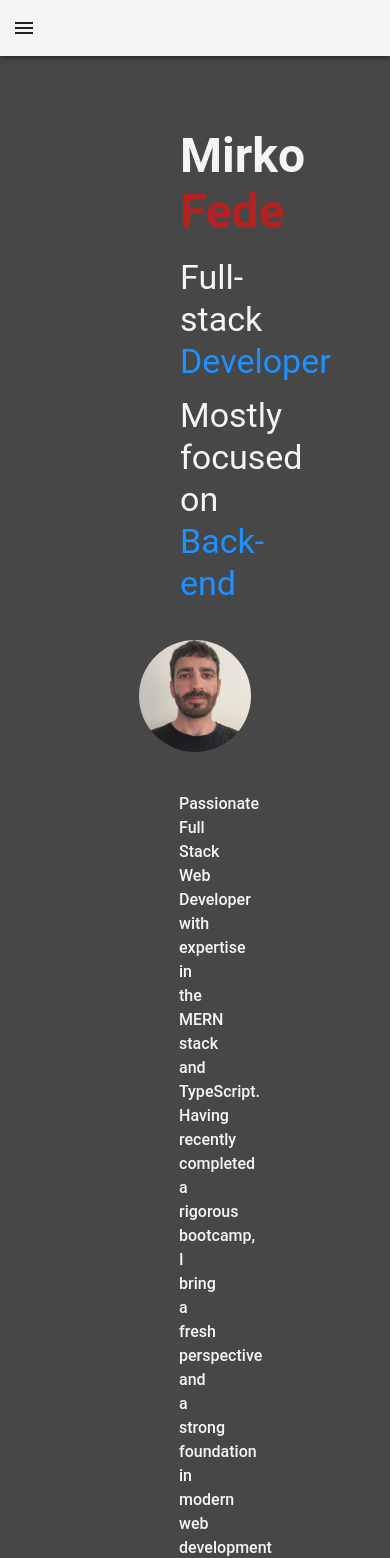
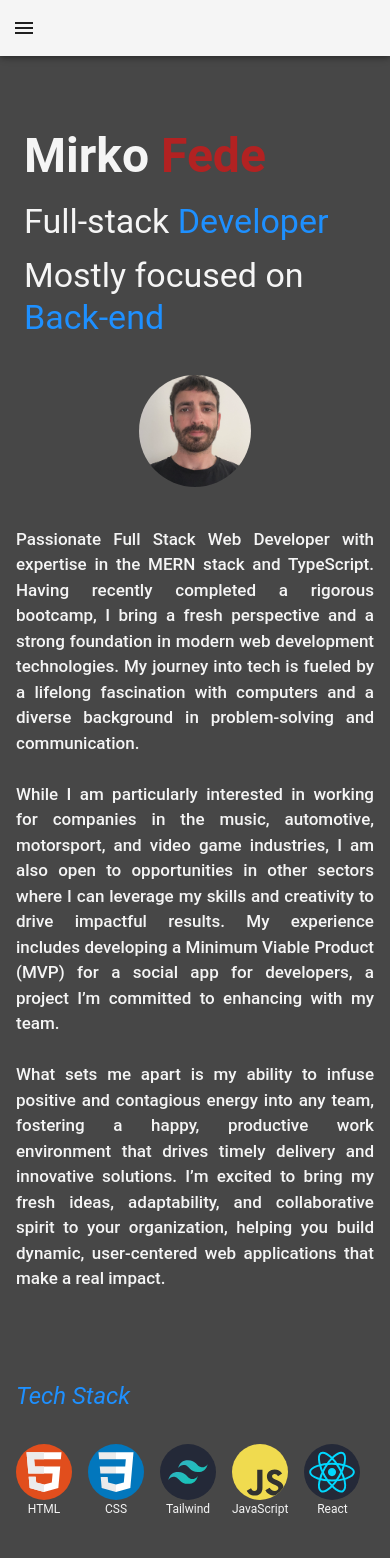
Before and after one commit to mirkoeffe/my-portfolio, a React (Create React App) app: page / in a window 390 px wide. Shown: the top 1558 px of the page. Built offline with nearby package versions, Linux system fonts and the light colour scheme.

Commit message:
final fix for responsivness

```diff
--- a/src/components/Home.tsx
+++ b/src/components/Home.tsx
@@ -37,9 +37,9 @@ const Home: React.FC = () => {
   return (
     <>
       <Container
+        maxWidth="lg"
         sx={{
           p: 3,
-          maxWidth: "calc(100% - 312px)",
           marginX: "auto",
         }}
       >
@@ -114,13 +114,13 @@ const Home: React.FC = () => {
       <Box
         sx={{
           p: 2,
-          maxWidth: "calc(100% - 326px)",
+          maxWidth: "lg",
           marginX: "auto",
         }}
       >
         <Typography
           variant="body1"
-          sx={{ fontSize: 16, textAlign: "justify" }}
+          sx={{ fontSize: 17, textAlign: "justify" }}
           color="primary"
         >
           Passionate Full Stack Web Developer with expertise in the MERN stack
@@ -130,12 +130,14 @@ const Home: React.FC = () => {
           with computers and a diverse background in problem-solving and
           communication.
           <br />
+          <br />
           While I am particularly interested in working for companies in the
           music, automotive, motorsport, and video game industries, I am also
           open to opportunities in other sectors where I can leverage my skills
           and creativity to drive impactful results. My experience includes
           developing a Minimum Viable Product (MVP) for a social app for
           developers, a project I’m committed to enhancing with my team.
+          <br />
           <br />
           What sets me apart is my ability to infuse positive and contagious
           energy into any team, fostering a happy, productive work environment
@@ -145,11 +147,12 @@ const Home: React.FC = () => {
           applications that make a real impact.
         </Typography>
       </Box>
+      <Toolbar />
 
       <Box
         sx={{
           p: 2,
-          maxWidth: "calc(100% - 320px)",
+          maxWidth: "lg",
           marginX: "auto",
         }}
       >
@@ -158,6 +161,7 @@ const Home: React.FC = () => {
           component="h2"
           gutterBottom
           color="primaryAccent"
+          sx={{ fontStyle: "italic" }}
         >
           Tech Stack
         </Typography>
--- a/src/components/Portfolio.tsx
+++ b/src/components/Portfolio.tsx
@@ -67,7 +67,7 @@ const Portfolio: React.FC = () => {
     <Container
       sx={{
         p: 3,
-        maxWidth: "calc(100% - 100px)",
+        maxWidth: "lg",
         marginX: "auto",
       }}
     >
```
